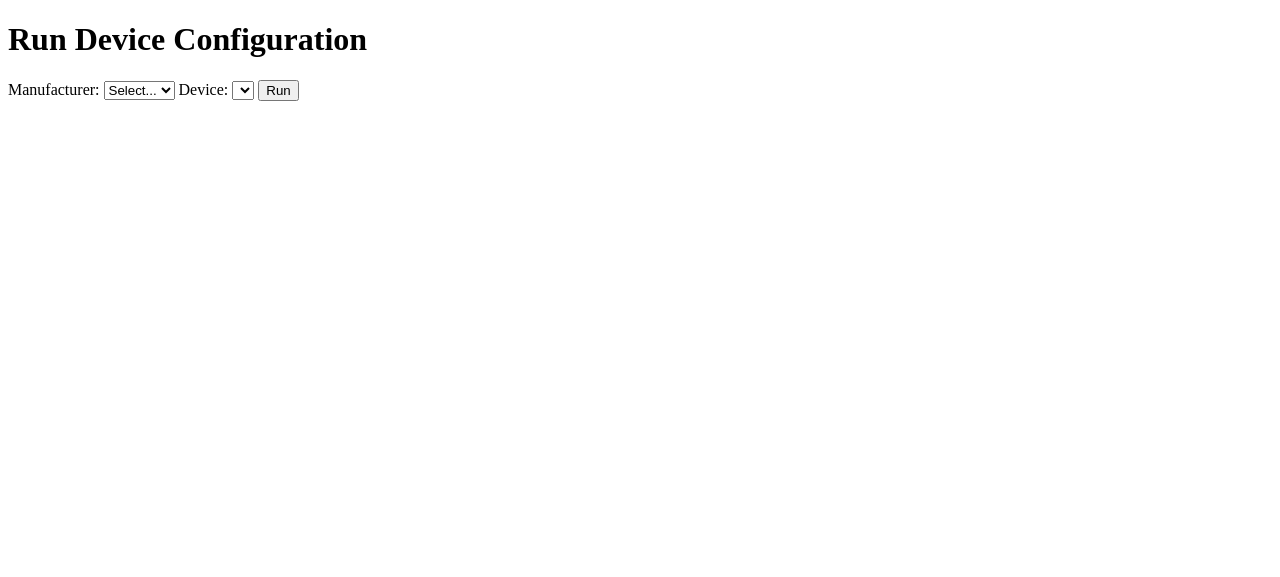
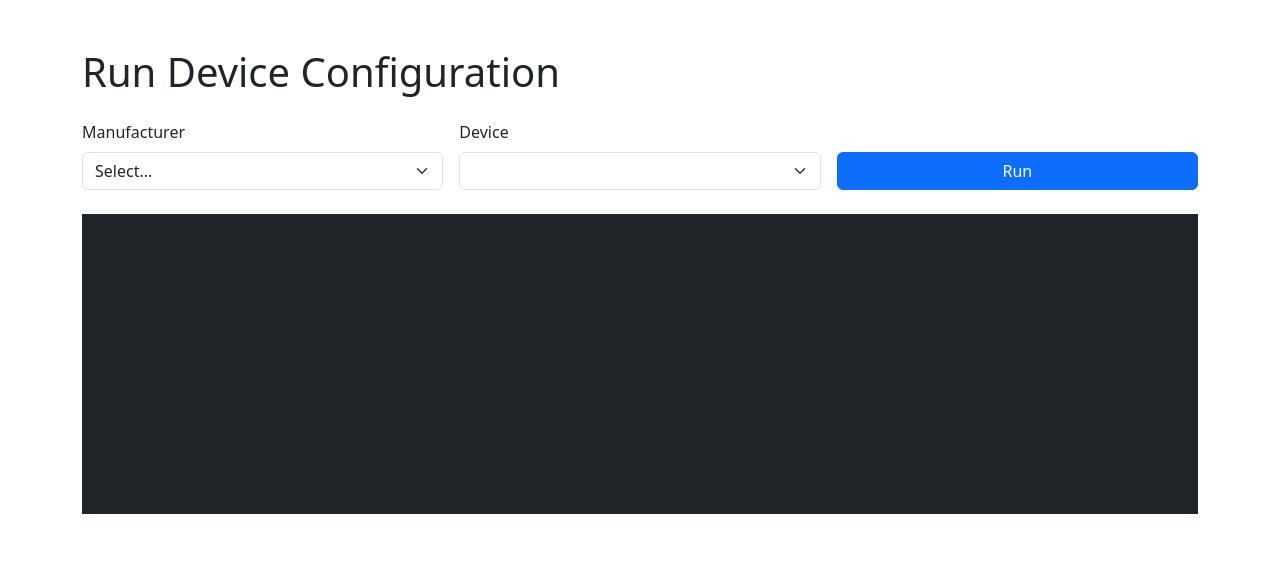
Before and after one commit to scott12123/provisioning, a Flask app: page / in a window 1280 px wide. Shown: the top 577 px of the page. Run offline with Flask 3, Linux system fonts and the light colour scheme; lists and menus that the app fills with data are empty; some libraries are stand-ins or nearby versions.

Commit message:
Add Bootstrap styling to index page

```diff
--- a/templates/index.html
+++ b/templates/index.html
@@ -2,23 +2,34 @@
 <html>
 <head>
     <title>Device Configurator</title>
+    <link href="https://cdn.jsdelivr.net/npm/bootstrap@5.3.0/dist/css/bootstrap.min.css" rel="stylesheet">
     <script src="https://cdn.socket.io/4.5.4/socket.io.min.js"></script>
+    <script src="https://cdn.jsdelivr.net/npm/bootstrap@5.3.0/dist/js/bootstrap.bundle.min.js"></script>
 </head>
 <body>
-    <h1>Run Device Configuration</h1>
-    <label for="manufacturer">Manufacturer:</label>
-    <select id="manufacturer">
-        <option value="">Select...</option>
-        {% for m in scripts.keys() %}
-        <option value="{{ m }}">{{ m }}</option>
-        {% endfor %}
-    </select>
+<div class="container py-5">
+    <h1 class="mb-4">Run Device Configuration</h1>
+    <div class="row g-3 align-items-end">
+        <div class="col-md-4">
+            <label for="manufacturer" class="form-label">Manufacturer</label>
+            <select id="manufacturer" class="form-select">
+                <option value="">Select...</option>
+                {% for m in scripts.keys() %}
+                <option value="{{ m }}">{{ m }}</option>
+                {% endfor %}
+            </select>
+        </div>
+        <div class="col-md-4">
+            <label for="script" class="form-label">Device</label>
+            <select id="script" class="form-select"></select>
+        </div>
+        <div class="col-md-4">
+            <button id="run" class="btn btn-primary w-100">Run</button>
+        </div>
+    </div>
 
-    <label for="script">Device:</label>
-    <select id="script"></select>
-    <button id="run">Run</button>
-
-    <pre id="output"></pre>
+    <pre id="output" class="bg-dark text-white mt-4 p-3" style="height: 300px; overflow-y: auto;"></pre>
+</div>
 
     <script>
     const scripts = {{ scripts|tojson }};
```
